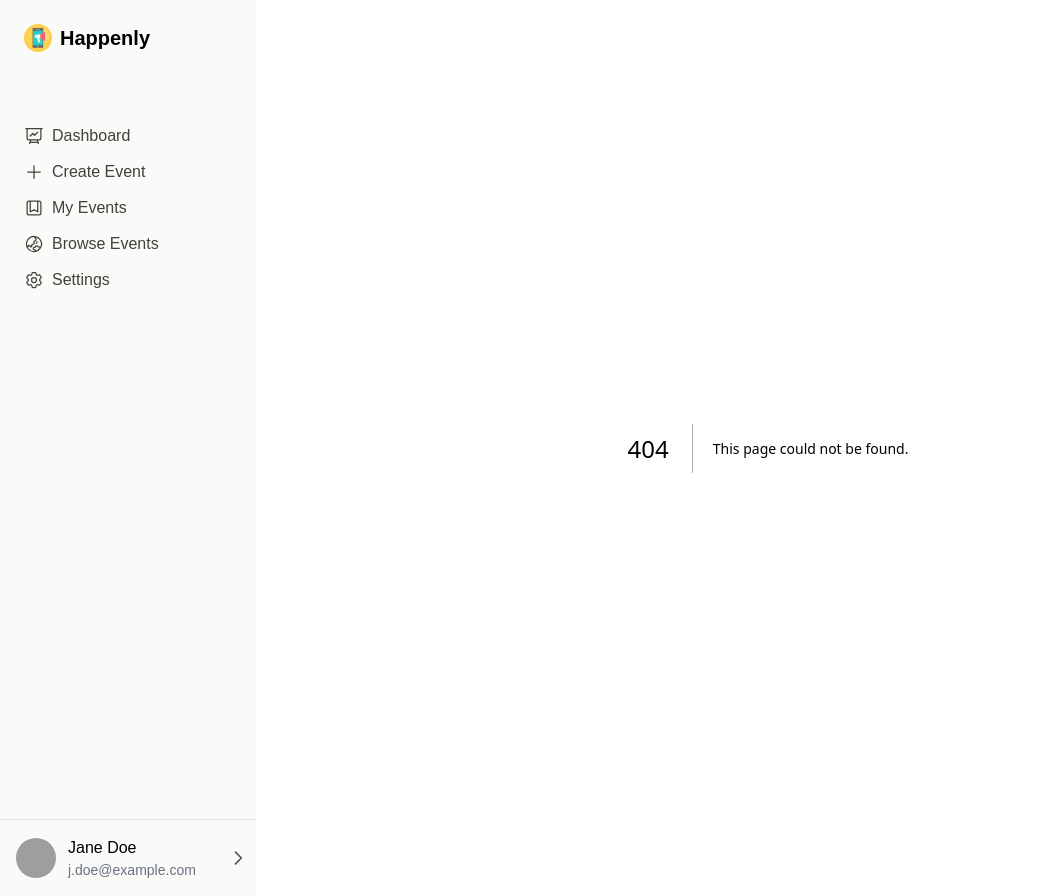
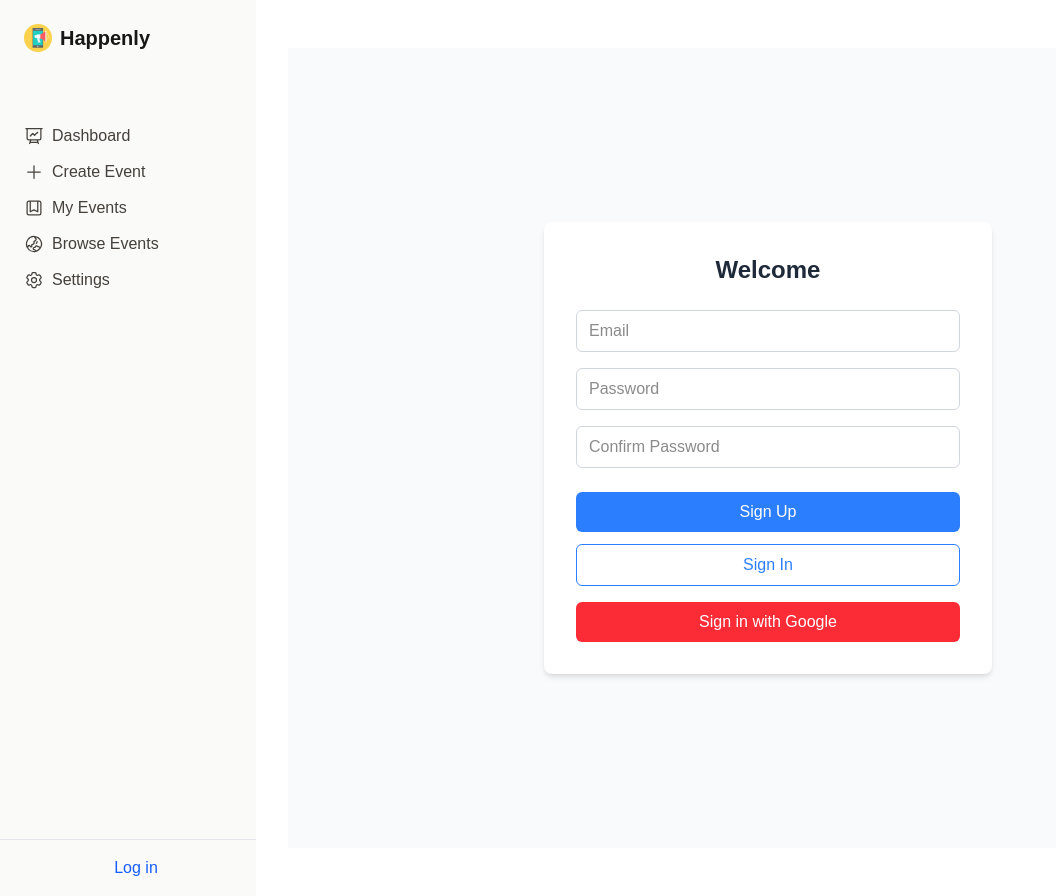
Before and after one commit to ka1130/Happenly, a Next.js app: page /auth in a window 1280 px wide. Before the commit this address had no page. Shown: the whole page, without its empty margins (0-1056 px from the left). Built offline with nearby package versions, Linux system fonts and the light colour scheme; no server answers; grey boxes are pictures that could not be loaded.

Commit message:
Enable SignUp

```diff
--- /dev/null
+++ b/app/auth/page.tsx
@@ -0,0 +1,106 @@
+"use client";
+import { useState } from "react";
+import { supabase } from "@lib/supabase";
+
+export default function AuthPage() {
+  const [email, setEmail] = useState("");
+  const [password, setPassword] = useState("");
+  const [passwordConfirm, setPasswordConfirm] = useState("");
+  const [error, setError] = useState<string | null>(null);
+  const [loading, setLoading] = useState(false);
+
+  const handleSignUp = async () => {
+    if (password !== passwordConfirm) {
+      setError("Passwords don't match");
+      return;
+    }
+    setLoading(true);
+    const { error } = await supabase.auth.signUp({ email, password });
+    setLoading(false);
+    if (error) setError(error.message);
+    else alert("Check your email for confirmation link!");
+  };
+
+  const handleSignIn = async () => {
+    setLoading(true);
+    const { error } = await supabase.auth.signInWithPassword({
+      email,
+      password,
+    });
+    setLoading(false);
+    if (error) setError(error.message);
+    else alert("Logged in!");
+  };
+
+  const handleOAuthLogin = async (provider: "google") => {
+    const { error } = await supabase.auth.signInWithOAuth({
+      provider,
+      options: { redirectTo: "http://localhost:3000" },
+    });
+    if (error) console.log("OAuth error:", error.message);
+  };
+
+  return (
+    <div className="flex min-h-screen items-center justify-center bg-gray-50 px-4">
+      <div className="w-full max-w-md rounded-lg bg-white p-8 shadow-md">
+        <h1 className="mb-6 text-center text-2xl font-bold text-gray-800">
+          Welcome
+        </h1>
+
+        <div className="flex flex-col space-y-4">
+          <input
+            type="email"
+            placeholder="Email"
+            value={email}
+            onChange={(e) => setEmail(e.target.value)}
+            className="w-full rounded-md border border-gray-300 px-3 py-2 outline-none focus:border-blue-500 focus:ring focus:ring-blue-200"
+          />
+          <input
+            type="password"
+            placeholder="Password"
+            value={password}
+            onChange={(e) => setPassword(e.target.value)}
+            className="w-full rounded-md border border-gray-300 px-3 py-2 outline-none focus:border-blue-500 focus:ring focus:ring-blue-200"
+          />
+          <input
+            type="password"
+            placeholder="Confirm Password"
+            value={passwordConfirm}
+            onChange={(e) => setPasswordConfirm(e.target.value)}
+            className="w-full rounded-md border border-gray-300 px-3 py-2 outline-none focus:border-blue-500 focus:ring focus:ring-blue-200"
+          />
+        </div>
+
+        {error && (
+          <p className="mt-3 text-center text-sm text-red-500">{error}</p>
+        )}
+
+        <div className="mt-6 flex flex-col gap-3">
+          <button
+            onClick={handleSignUp}
+            disabled={loading}
+            className="w-full rounded-md bg-blue-500 py-2 text-white transition hover:bg-blue-600 disabled:opacity-50"
+          >
+            Sign Up
+          </button>
+          <button
+            onClick={handleSignIn}
+            disabled={loading}
+            className="w-full rounded-md border border-blue-500 py-2 text-blue-500 transition hover:bg-blue-50 disabled:opacity-50"
+          >
+            Sign In
+          </button>
+        </div>
+
+        <div className="mt-4 flex flex-col gap-2">
+          <button
+            onClick={() => handleOAuthLogin("google")}
+            className="w-full rounded-md bg-red-500 py-2 text-white transition hover:bg-red-600"
+          >
+            Sign in with Google
+          </button>
+        </div>
+      </div>
+    </div>
+  );
+}
--- a/app/my-events/page.tsx
+++ b/app/my-events/page.tsx
@@ -1,22 +1,39 @@
 "use client";
+
 import { useState, useEffect } from "react";
+import { supabase } from "@lib/supabase";
 import { useEvents } from "@/hooks/useEvents";
 import EventCard from "@/components/EventCard";
 import { Event as AppEvent } from "@apptypes/event";
 
 export default function EventsPage() {
-  // TODO display only per-user events, check if the logic is not unnecessarily repeated with Home
+  const [user, setUser] = useState<any>(null);
   const { events: initialEvents = [], loading, error } = useEvents();
   const [events, setEvents] = useState<AppEvent[]>([]);
+
+  // fetch current user
+  useEffect(() => {
+    const fetchUser = async () => {
+      const { data } = await supabase.auth.getUser();
+      setUser(data.user);
+    };
+    fetchUser();
+
+    const { data: listener } = supabase.auth.onAuthStateChange(
+      (_event, session) => {
+        setUser(session?.user ?? null);
+      },
+    );
+
+    return () => listener.subscription.unsubscribe();
+  }, []);
 
   // initial events after fetch
   useEffect(() => {
     setEvents(initialEvents);
   }, [initialEvents]);
 
-  const handleDeleteEvent = (id: string) => {
-    setEvents((prev) => prev.filter((event) => event.id !== id));
-  };
+  if (!user) return <p>Please log in to see events.</p>;
 
   if (loading) {
     return (
@@ -50,7 +67,9 @@ export default function EventsPage() {
           <EventCard
             key={event.id}
             event={event}
-            onDeleteAction={handleDeleteEvent}
+            onDeleteAction={(id) =>
+              setEvents((prev) => prev.filter((e) => e.id !== id))
+            }
           />
         ))}
       </div>
--- a/components/UserFooter.tsx
+++ b/components/UserFooter.tsx
@@ -1,22 +1,57 @@
+"use client";
 import Link from "next/link";
+import { useEffect, useState } from "react";
+import { supabase } from "@lib/supabase";
 
 export default function UserFooter() {
+  const [user, setUser] = useState<any>(null);
+
+  useEffect(() => {
+    const fetchUser = async () => {
+      const { data } = await supabase.auth.getUser();
+      setUser(data.user);
+    };
+    fetchUser();
+
+    const { data: listener } = supabase.auth.onAuthStateChange(
+      (_event, session) => {
+        setUser(session?.user ?? null);
+      },
+    );
+
+    return () => listener.subscription.unsubscribe();
+  }, []);
+
+  if (!user) {
+    return (
+      <div className="mt-auto flex items-center justify-center border-t border-gray-200 p-4 md:pr-0">
+        <Link href="/auth" className="text-blue-600 hover:underline">
+          Log in
+        </Link>
+      </div>
+    );
+  }
+
+  const { full_name, avatar_url } = user.user_metadata || {};
+
   return (
     <div className="mt-auto flex items-center justify-between border-t border-gray-200 p-4 md:pr-0">
       {/* Left: avatar + text */}
       <div className="flex items-center space-x-3">
-        {/* Avatar container */}
         <div className="h-10 w-10 shrink-0 overflow-hidden rounded-full">
-          <img
-            src="https://aeb64540-f3fa-4b3d-83da-19f135f24963-00-n847jmzuxjv1.riker.replit.dev/@fs/home/runner/workspace/attached_assets/stock_images/professional_headsho_8a7e57ae.jpg"
-            alt="User Avatar"
-            className="h-full w-full object-cover"
-          />
+          {avatar_url ? (
+            <img
+              src={avatar_url}
+              alt="User Avatar"
+              className="h-full w-full object-cover"
+            />
+          ) : (
+            <div className="h-full w-full bg-gray-300" />
+          )}
         </div>
-        {/* Name + email */}
         <div className="flex flex-col">
-          <span className="font-medium">Jane Doe</span>
-          <span className="text-sm text-gray-500">j.doe@example.com</span>
+          <span className="font-medium">{full_name || "No name"}</span>
+          <span className="text-sm text-gray-500">{user.email}</span>
         </div>
       </div>
 
--- a/tsconfig.json
+++ b/tsconfig.json
@@ -25,7 +25,8 @@
       "@hooks/*": ["./hooks/*"],
       "@apptypes/*": ["./types/*"],
       "@components/*": ["./components/*"],
-      "@utils/*": ["./utils/*"]
+      "@utils/*": ["./utils/*"],
+      "@lib/*": ["./lib/*"]
     }
   },
   "include": [
```
